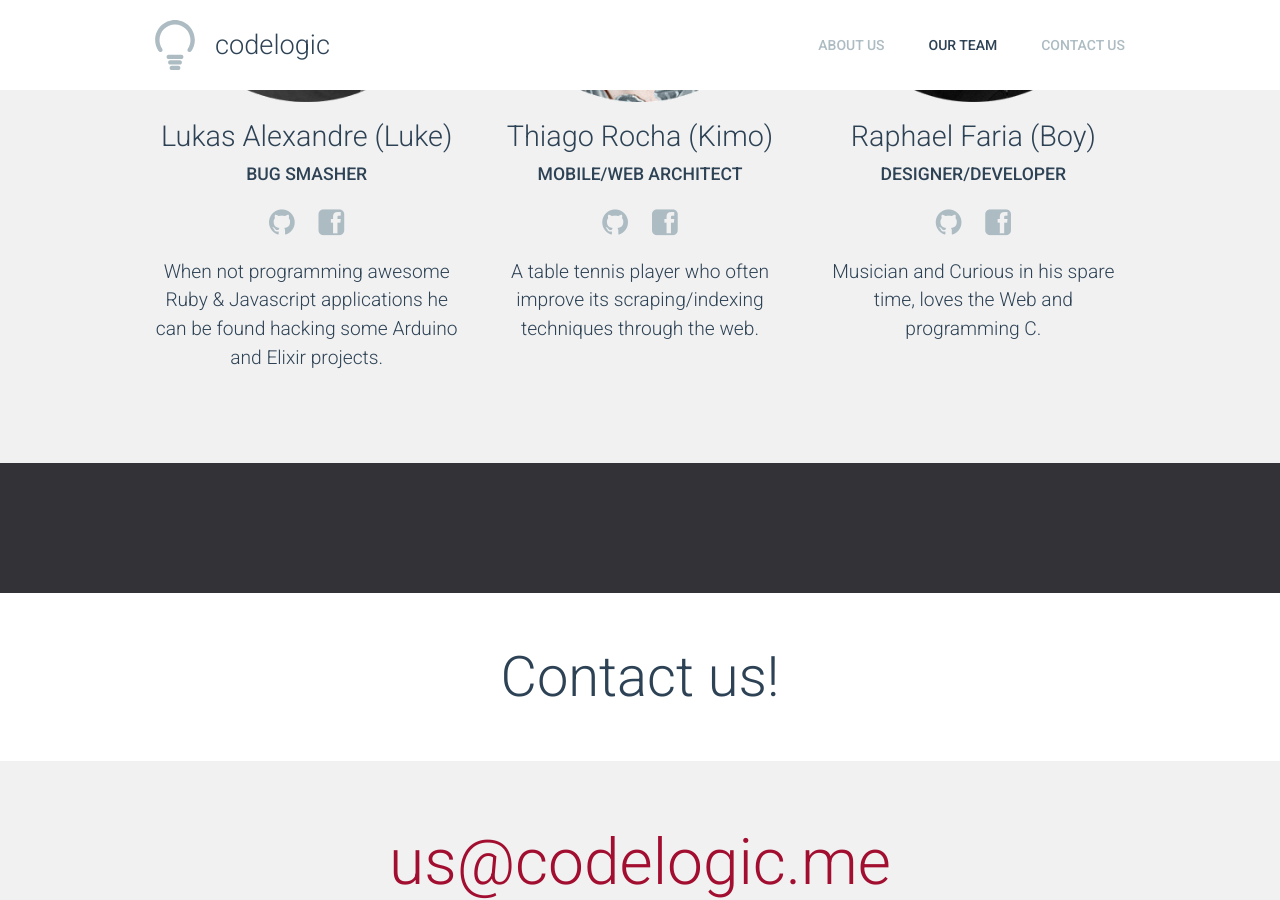
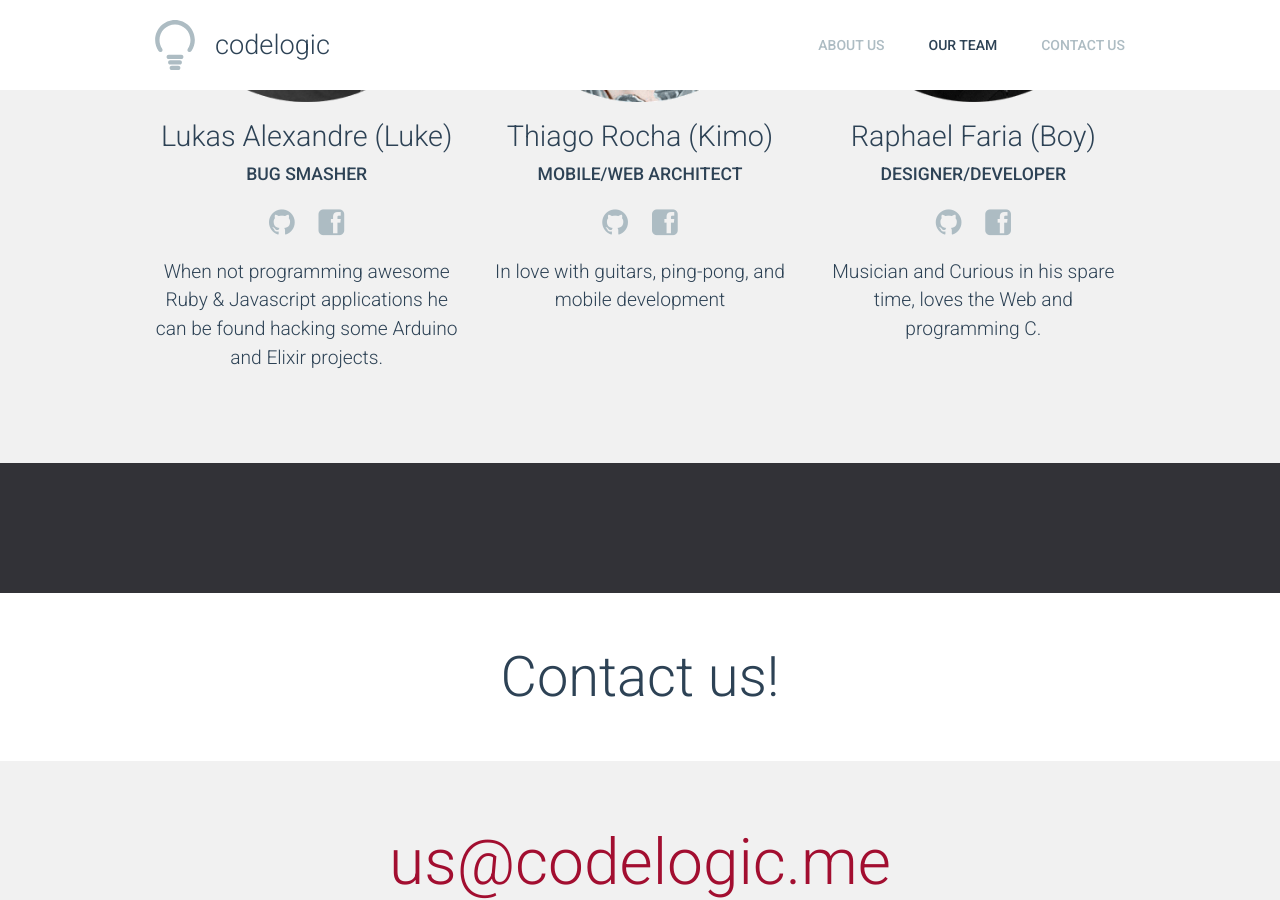
Before and after one commit to CodeLogicMe/codelogicme.github.io, a Jekyll site: the page built from index.html, in a window 1280 px wide and 900 px high, scrolled down 2445 px. Built offline with Jekyll 4.4.1, drawn with Linux system fonts in a browser that asks for light colours; Markdown is read by kramdown in place of the engine named in the settings.

Commit message:
Updating Thiago description

```diff
--- a/_includes/team.html
+++ b/_includes/team.html
@@ -43,7 +43,7 @@
               </li>
             </ul>
           </div>
-          <p class="subsection-text">A table tennis player who often improve its scraping/indexing techniques through the web.</p>
+          <p class="subsection-text">In love with guitars, ping-pong, and mobile development</p>
         </div>
 
         <!-- ||RAPHAEL|| -->
```
